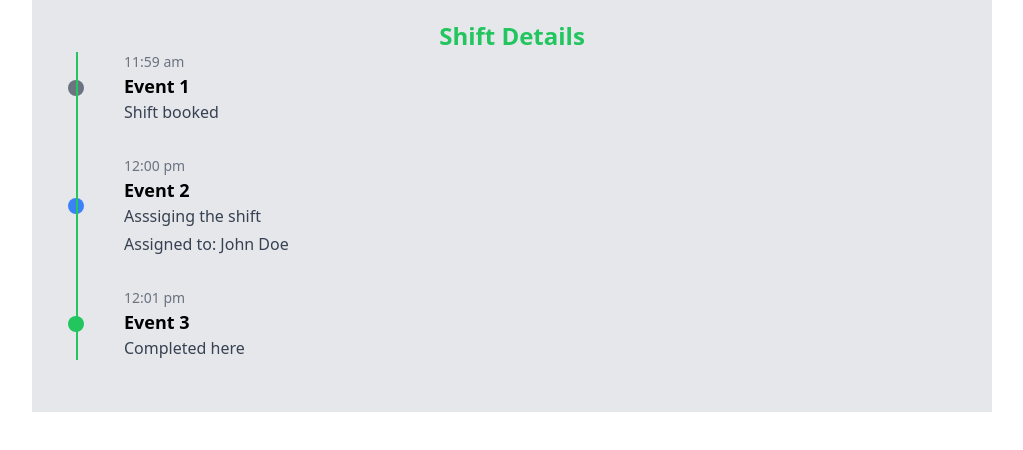
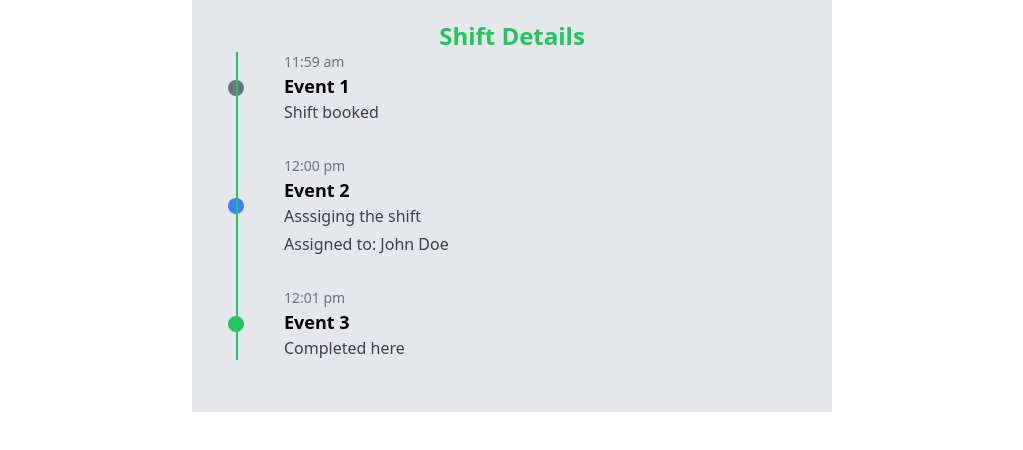
Before and after one commit to abdullahaslam2223/react-table, a React (Vite) app: page /shift/1 in a window 1280 px wide. Shown: the top 450 px of the page, without its empty margins (128-1151 px from the left). Built offline with nearby package versions, Linux system fonts and the light colour scheme; data requests are answered from the project's data file.

Commit message:
profile inprogress

```diff
--- a/src/Components/Shift/db.json
+++ b/db.json
@@ -141,6 +141,14 @@
       "location": "Layyah",
       "staff": "Bilal",
       "status": "false"
+    },
+    {
+      "id": "816b",
+      "title": "Software Engineering",
+      "date": "2024-07-05T18:35",
+      "location": "Lahore",
+      "staff": "Athar",
+      "status": "false"
     }
   ],
   "availableShifts": [
@@ -172,5 +180,51 @@
       "id": "7",
       "title": "Client Retention"
     }
+  ],
+  "events": [
+    {
+      "shiftID": 1,
+      "time": "11:59 am",
+      "title": "Event 1",
+      "description": "Shift booked",
+      "status": "Booked"
+    },
+    {
+      "shiftID": 1,
+      "time": "12:00 pm",
+      "title": "Event 2",
+      "description": "Asssiging the shift",
+      "status": "Assigned",
+      "assignedName": "John Doe"
+    },
+    {
+      "shiftID": 1,
+      "time": "12:01 pm",
+      "title": "Event 3",
+      "description": "Completed here",
+      "status": "Completed"
+    },
+    {
+      "shiftID": "37b8",
+      "time": "11:59 am",
+      "title": "Event 1",
+      "description": "Shift booked",
+      "status": "Booked"
+    },
+    {
+      "shiftID": "37b8",
+      "time": "12:00 pm",
+      "title": "Event 2",
+      "description": "Asssiging the shift",
+      "status": "Assigned",
+      "assignedName": "John Doe"
+    },
+    {
+      "shiftID": "37b8",
+      "time": "12:01 pm",
+      "title": "Event 3",
+      "description": "Completed here",
+      "status": "Completed"
+    }
   ]
 }
--- a/package.json
+++ b/package.json
@@ -8,7 +8,7 @@
     "build": "tsc -b && vite build",
     "lint": "eslint . --ext ts,tsx --report-unused-disable-directives --max-warnings 0",
     "preview": "vite preview",
-    "json-server": "json-server --watch ./src/Components/Shift/db.json"
+    "json-server": "json-server --watch db.json"
   },
   "dependencies": {
     "@fortawesome/free-solid-svg-icons": "^6.5.2",
--- a/src/App.tsx
+++ b/src/App.tsx
@@ -7,6 +7,9 @@ const App = (): JSX.Element => {
   };
   const handleShiftClick = (): void => {
     navigate("shift");
+  };
+  const handleProfileClick = (): void => {
+    navigate("profile");
   };
 
   return (
@@ -23,9 +26,15 @@ const App = (): JSX.Element => {
         </button>
         <button
           onClick={handleShiftClick}
-          className="p-2 bg-red-500 text-white rounded w-full hover:bg-red-600"
+          className="p-2 bg-red-500 text-white rounded mb-2 w-full hover:bg-red-600"
         >
           Shift
+        </button>
+        <button
+          onClick={handleProfileClick}
+          className="p-2 bg-orange-500 text-white rounded w-full hover:bg-orange-600"
+        >
+          Profile
         </button>
       </div>
     </div>
--- /dev/null
+++ b/src/Components/Profile/Profile.tsx
@@ -0,0 +1,13 @@
+import React from "react";
+import ProfileCard from "./ProfileCard";
+
+const Profile: React.FC = (): JSX.Element => {
+  return (
+    <>
+      {/* <h1>This is profile component</h1> */}
+      <ProfileCard />
+    </>
+  );
+};
+
+export default Profile;
--- /dev/null
+++ b/src/Components/Profile/ProfileCard.tsx
@@ -0,0 +1,38 @@
+import React from "react";
+
+const ProfileCard: React.FC = (): JSX.Element => {
+  return (
+    <div className="w-screen h-screen bg-gray-200">
+      <div className="w-1/2 bg-white rounded-lg mx-auto py-10">
+        {/* <button>Edit</button> */}
+        <img
+          className="mx-auto rounded-full"
+          src="https://encrypted-tbn0.gstatic.com/images?q=tbn:ANd9GcRVA_HrQLjkHiJ2Ag5RGuwbFeDKRLfldnDasw&s"
+          alt="Profile"
+        />
+        <div className="mb-5">
+          <span className="block text-center">Employee Name</span>
+          <h1 className="block text-center text-lg font-bold">
+            John Doe Francis
+          </h1>
+        </div>
+        <div className="mb-5">
+          <span className="block text-center">Department</span>
+          <h1 className="block text-center text-lg font-bold">Healthcare</h1>
+        </div>
+        <div className="flex justify-between w-1/2 mx-auto">
+          <div>
+            <span className="block">Job Title</span>
+            <h1 className="block text-lg font-bold">Nurse</h1>
+          </div>
+          <div>
+            <span className="block">Job Category</span>
+            <h1 className="block text-lg font-bold">Full Time</h1>
+          </div>
+        </div>
+      </div>
+    </div>
+  );
+};
+
+export default ProfileCard;
--- a/src/Components/Shift/ShiftDetails.tsx
+++ b/src/Components/Shift/ShiftDetails.tsx
@@ -1,40 +1,34 @@
 import React from "react";
 import Timeline from "../Utils/Timeline";
 import { TimelineEvent } from "../Utils/types";
-
-const events: TimelineEvent[] = [
-  {
-    time: "11:59 am",
-    title: "Event 1",
-    description:
-      "Shift booked",
-    status: "Booked",
-  },
-  {
-    time: "12:00 pm",
-    title: "Event 2",
-    description:
-      "Asssiging the shift",
-    status: "Assigned",
-    assignedName: "John Doe",
-  },
-  {
-    time: "12:01 pm",
-    title: "Event 3",
-    description:
-      "Completed here",
-    status: "Completed",
-  },
-];
+import { useParams } from "react-router-dom";
+import { ShiftDetailsParams } from "./types";
 
 const ShiftDetails: React.FC = (): JSX.Element => {
+  const [events, setEvents] = React.useState<TimelineEvent[] | []>([]);
+  const params: ShiftDetailsParams = useParams();
+  const fetchEvents = async (): Promise<void> => {
+    const id: string = params.id;
+    const response = await fetch(`http://localhost:3000/events?shiftID=${id}`);
+    const data: TimelineEvent[] | [] = await response.json();
+    setEvents(data);
+  };
+  React.useEffect((): void => {
+    fetchEvents();
+  }, []);
+  console.log(events);
+
   return (
     <div>
-      <div className="w-3/4 bg-gray-200 py-5 mx-auto px-3">
+      <div className="w-1/2 bg-gray-200 py-5 mx-auto px-3">
         <h1 className="font-bold text-center text-2xl text-green-500">
           Shift Details
         </h1>
-        <Timeline events={events} />
+        {events.length !== 0 ? (
+          <Timeline events={events} />
+        ) : (
+          <h1 className="font-bold text-bold text-center mt-5">No events found for this records</h1>
+        )}
       </div>
     </div>
   );
--- a/src/Components/Shift/types.ts
+++ b/src/Components/Shift/types.ts
@@ -42,3 +42,7 @@ export interface AvailableShiftType {
 export interface AddShiftProps {
   closeModal: () => void;
 }
+
+export interface ShiftDetailsParams {
+  id: string
+}
--- a/src/Components/Utils/types.ts
+++ b/src/Components/Utils/types.ts
@@ -13,10 +13,11 @@ export interface DropdownProps {
 }
 
 export interface TimelineEvent {
+  shiftID: number;
   time: string;
   title: string;
   description: string;
-  status: "Booked" | "Assigned" | "Completed";
+  status: "Booked" | "Assigned" | "Completed" | "";
   assignedName?: string;
 }
 
--- a/src/main.tsx
+++ b/src/main.tsx
@@ -12,6 +12,7 @@ import AgencyTable from "./Components/Agency/AgencyTable.tsx";
 import Shift from "./Components/Shift/Shift.tsx";
 import "react-toastify/dist/ReactToastify.css";
 import ShiftDetails from "./Components/Shift/ShiftDetails.tsx";
+import Profile from "./Components/Profile/Profile.tsx";
 
 const router = createBrowserRouter(
   createRoutesFromElements(
@@ -20,6 +21,7 @@ const router = createBrowserRouter(
       <Route path="/agency" element={<AgencyTable />} />
       <Route path="/shift" element={<Shift />} />
       <Route path="/shift/:id" element={<ShiftDetails />} />
+      <Route path="/profile" element={<Profile />} />
     </>
   )
 );
```
